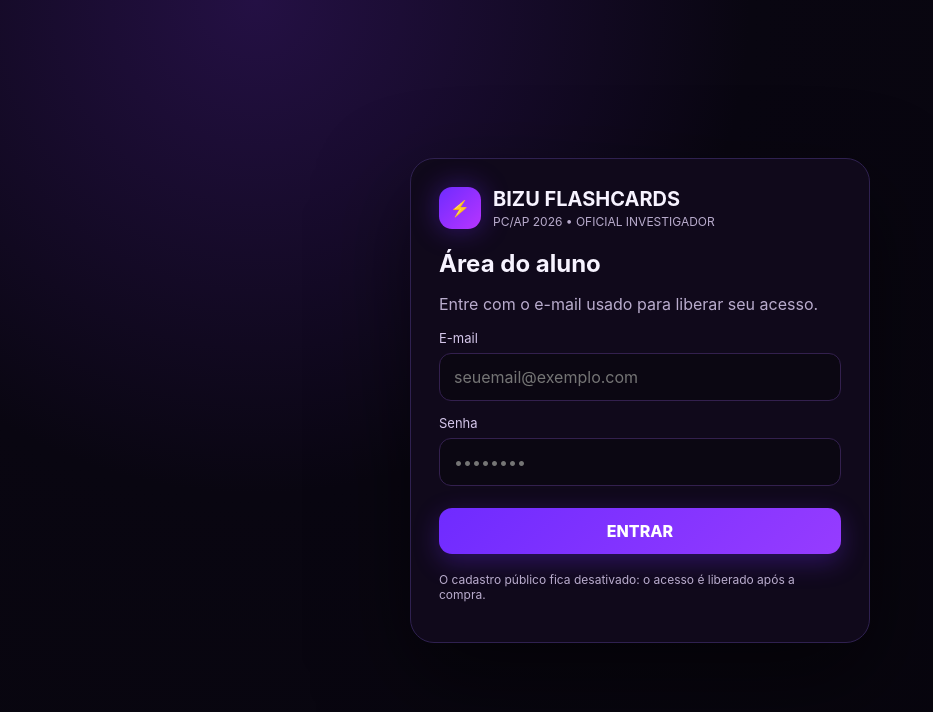
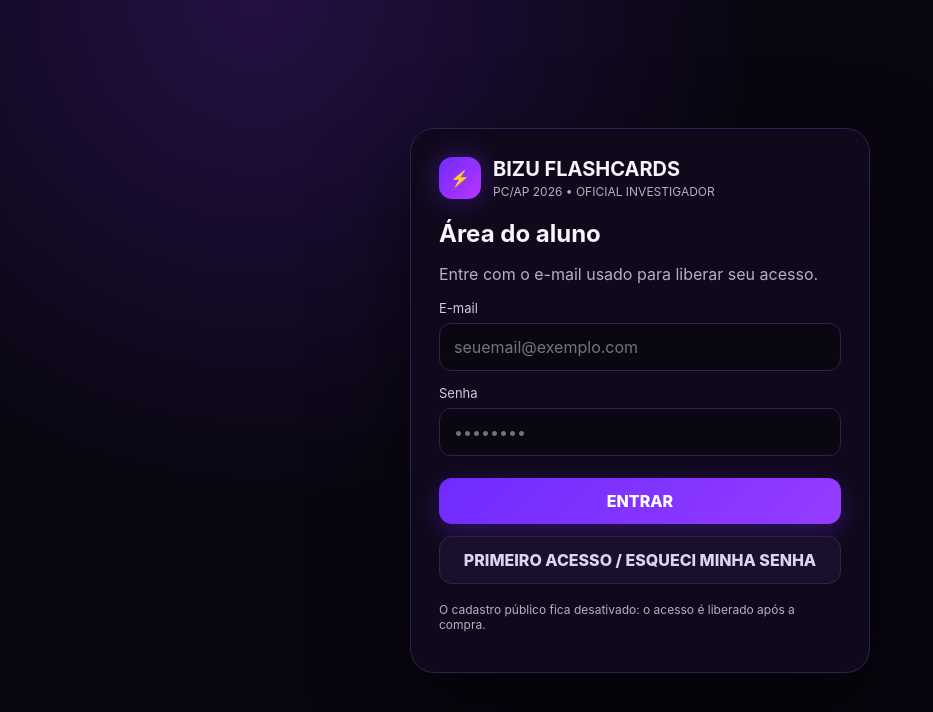
Before and after one commit to Fabiorcg25/bizu-flashcards-pcap, a Next.js app: page /login in a window 1280 px wide. Shown: the top 712 px of the page, without its empty margins (0-933 px from the left). Built offline with nearby package versions, Linux system fonts and the light colour scheme; no server answers.

Commit message:
Add files via upload

```diff
--- a/app/login/page.js
+++ b/app/login/page.js
@@ -4,16 +4,76 @@ import { login } from './actions'
 export default async function LoginPage({ searchParams }) {
   const params = await searchParams
   const configured = Boolean(process.env.NEXT_PUBLIC_SUPABASE_URL && process.env.NEXT_PUBLIC_SUPABASE_PUBLISHABLE_KEY)
-  return <main className="login-wrap"><section className="login-card">
-    <div className="brand"><div className="bolt">⚡</div><div><h1 style={{margin:0}}>BIZU FLASHCARDS</h1><small>PC/AP 2026 • OFICIAL INVESTIGADOR</small></div></div>
-    <h1>Área do aluno</h1><p className="muted">Entre com o e-mail usado para liberar seu acesso.</p>
-    {!configured && <div className="notice">O Supabase ainda não foi conectado. Você pode visualizar o <Link href="/demo"><b>modo demonstração</b></Link>.</div>}
-    {params?.erro && <div className="error">{params.erro}</div>}
-    <form action={login}>
-      <div className="field"><label htmlFor="email">E-mail</label><input id="email" name="email" type="email" autoComplete="email" required placeholder="seuemail@exemplo.com" /></div>
-      <div className="field"><label htmlFor="password">Senha</label><input id="password" name="password" type="password" autoComplete="current-password" required placeholder="••••••••" /></div>
-      <button className="btn btn-primary" style={{width:'100%',marginTop:8}} disabled={!configured}>ENTRAR</button>
-    </form>
-    <p className="muted" style={{fontSize:12,marginTop:18}}>O cadastro público fica desativado: o acesso é liberado após a compra.</p>
-  </section></main>
+
+  return (
+    <main className="login-wrap">
+      <section className="login-card">
+        <div className="brand">
+          <div className="bolt">⚡</div>
+          <div>
+            <h1 style={{ margin: 0 }}>BIZU FLASHCARDS</h1>
+            <small>PC/AP 2026 • OFICIAL INVESTIGADOR</small>
+          </div>
+        </div>
+
+        <h1>Área do aluno</h1>
+        <p className="muted">Entre com o e-mail usado para liberar seu acesso.</p>
+
+        {!configured && (
+          <div className="notice">
+            O Supabase ainda não foi conectado. Você pode visualizar o{' '}
+            <Link href="/demo"><b>modo demonstração</b></Link>.
+          </div>
+        )}
+
+        {params?.erro && <div className="error">{params.erro}</div>}
+
+        <form action={login}>
+          <div className="field">
+            <label htmlFor="email">E-mail</label>
+            <input
+              id="email"
+              name="email"
+              type="email"
+              autoComplete="email"
+              required
+              placeholder="seuemail@exemplo.com"
+            />
+          </div>
+
+          <div className="field">
+            <label htmlFor="password">Senha</label>
+            <input
+              id="password"
+              name="password"
+              type="password"
+              autoComplete="current-password"
+              required
+              placeholder="••••••••"
+            />
+          </div>
+
+          <button
+            className="btn btn-primary"
+            style={{ width: '100%', marginTop: 8 }}
+            disabled={!configured}
+          >
+            ENTRAR
+          </button>
+        </form>
+
+        <Link
+          href="/recuperar-senha"
+          className="btn btn-ghost"
+          style={{ width: '100%', marginTop: 12 }}
+        >
+          PRIMEIRO ACESSO / ESQUECI MINHA SENHA
+        </Link>
+
+        <p className="muted" style={{ fontSize: 12, marginTop: 18 }}>
+          O cadastro público fica desativado: o acesso é liberado após a compra.
+        </p>
+      </section>
+    </main>
+  )
 }
```
